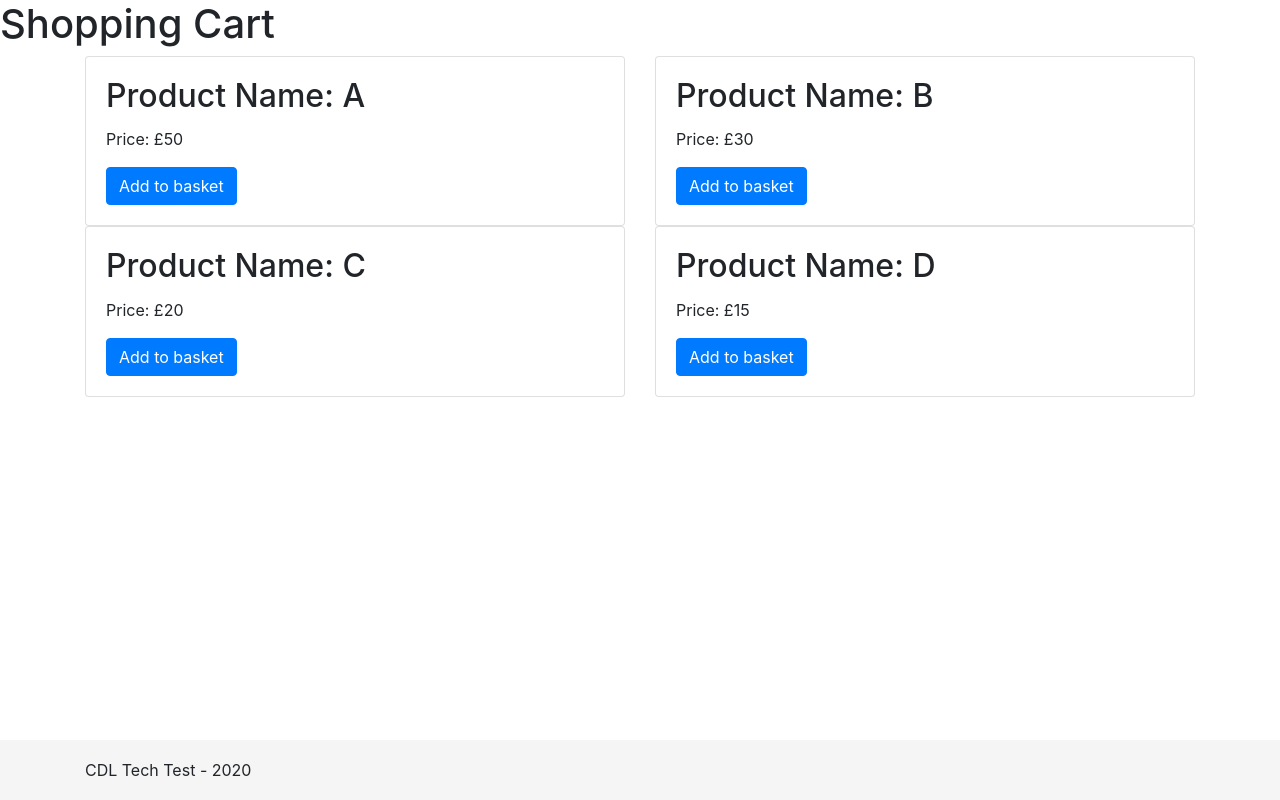
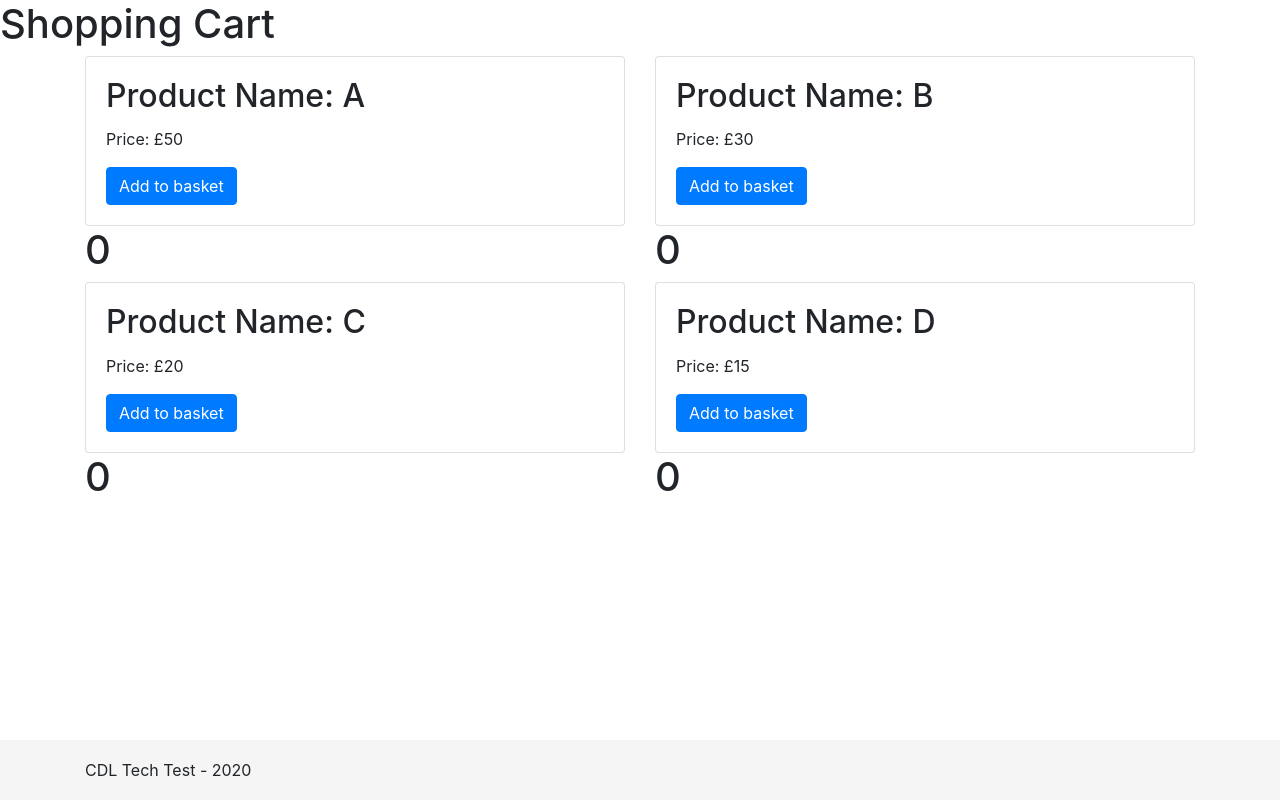
Before and after one commit to Michael-Hutchinson/checkout-system, a React (Create React App) app: page / in a window 1280 px wide. Built offline with nearby package versions, Linux system fonts and the light colour scheme.

Commit message:
Test basket state

```diff
--- a/src/components/main/products.js
+++ b/src/components/main/products.js
@@ -1,8 +1,10 @@
-import React from 'react';
+import React, { useState } from 'react';
 
 function Products(props) {
+  const [basketQuanity, setBasketQuantity] = useState(0);
   const addToBasket = () => {
     console.log('click worked');
+    setBasketQuantity(basketQuanity + 1);
   }
   return (
     <div className="col-md-6">
@@ -13,6 +15,7 @@ function Products(props) {
           <button onClick={addToBasket} className="btn btn-primary">Add to basket</button>
         </div>
       </div>
+      <h1>{basketQuanity}</h1>
     </div>
   );
 }
```
